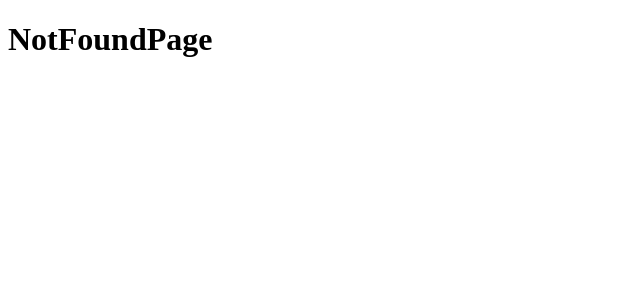
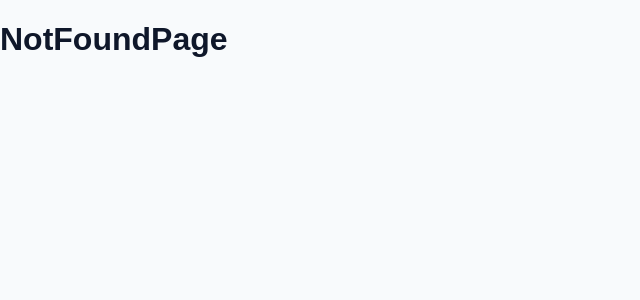
Before and after one commit to mareqqqqqqq/bug-tracker, a React (Vite) app in the folder app/frontend/: page / in a window 1280 px wide. Shown: the top 300 px of the page, without its empty margins (0-640 px from the left). Built offline with nearby package versions, Linux system fonts and the light colour scheme.

Commit message:
feat: add inter font and base styles

```diff
--- a/app/frontend/package.json
+++ b/app/frontend/package.json
@@ -11,6 +11,7 @@
     "format": "prettier --write ."
   },
   "dependencies": {
+    "@fontsource-variable/inter": "^5.3.0",
     "react": "^19.3.1",
     "react-dom": "^19.3.1",
     "react-router": "^8.5.1"
--- a/app/frontend/src/index.css
+++ b/app/frontend/src/index.css
@@ -1 +1,8 @@
 @import './styles/variables.css';
+
+body {
+  font-family: 'Inter Variable', sans-serif;
+  margin: 0;
+  background: var(--neutral-50);
+  color: var(--neutral-900);
+}
--- a/app/frontend/src/main.jsx
+++ b/app/frontend/src/main.jsx
@@ -3,6 +3,7 @@ import { createRoot } from 'react-dom/client';
 import { BrowserRouter } from 'react-router';
 import './index.css';
 import App from './App.jsx';
+import '@fontsource-variable/inter';
 
 createRoot(document.getElementById('root')).render(
   <StrictMode>
```
Also changed, not shown: 1 other file (tests, documents, lock files or other folders).
